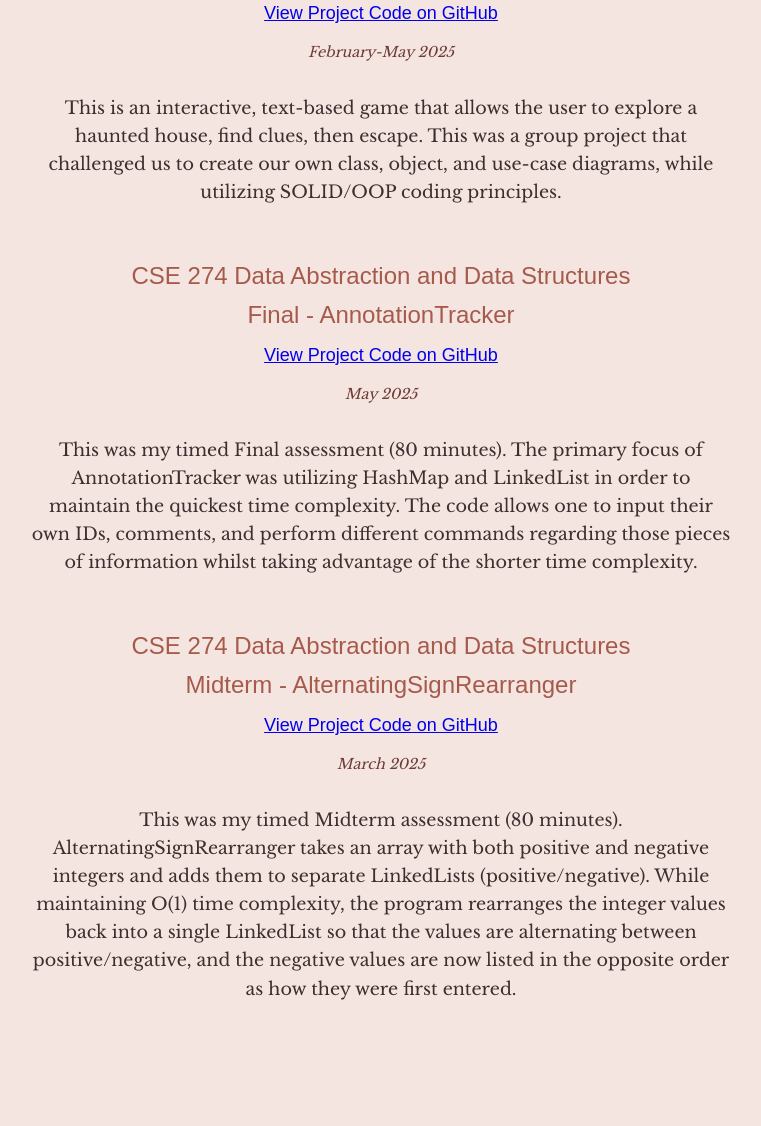
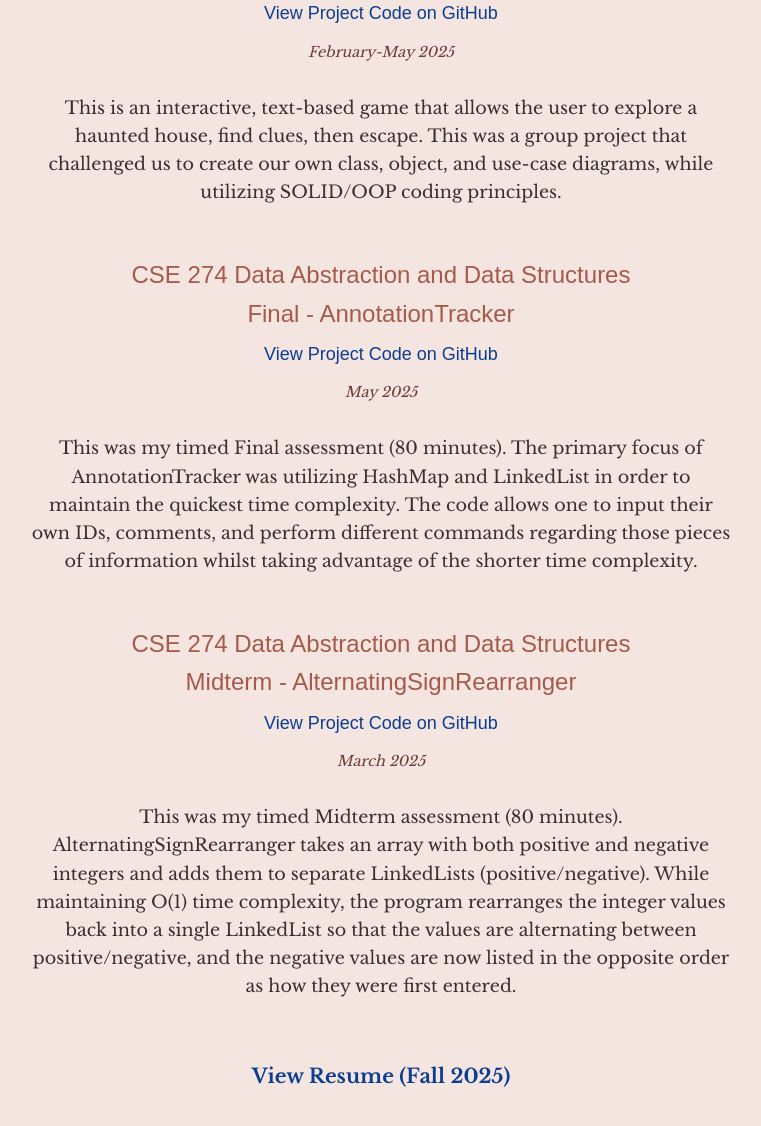
Before and after one commit to elenal2268/Elena-Levine, a plain HTML site: page index.html in a window 1280 px wide. Shown: the part 704-1830 px from the top of the page, without its empty margins (259-1020 px from the left). Before the commit the page ends 1757 px from the top, so only its background shows below. Drawn offline with nearby package versions, Linux system fonts and the light colour scheme; a web font is replaced by a local one.

Commit message:
added resume link to bottom

```diff
--- a/index.html
+++ b/index.html
@@ -62,8 +62,8 @@
     .profile-photo {
       display: block;
       margin: 0 auto 20px;
-      width: 250px;   /* adjust as needed */
-      height: auto;   /* keeps the rectangle ratio */
+      width: 250px;
+      height: auto;
       box-shadow: 0 4px 8px rgba(0,0,0,0.2);
     }
 
@@ -80,6 +80,31 @@
       color: #A65A4B;
       margin-top: 0;
     }
+
+    /* All links dark blue */
+    a {
+      color: #0B3D91; /* dark blue */
+      text-decoration: none;
+    }
+
+    a:hover {
+      text-decoration: underline;
+    }
+
+    .project-link {
+      font-size: 18px;
+      font-weight: normal;
+    }
+
+    .footer-link {
+      font-size: 20px;  /* slightly bigger than project links */
+      font-weight: bold;
+    }
+
+    /* Extra spacing for specific CSE 274 headings */
+    .spaced-heading {
+      margin-top: 50px;
+    }
   </style>
 </head>
 
@@ -95,14 +120,11 @@
 
   <div class="main-section">
     <h2>CSE 201 Intro to Software Engineering<br>Final Project - Haunted House Escape<br>
-    <span style="font-size: 18px;">
-    <a href="https://github.com/elenal2268/Haunted-House-Escape-Public.git" target="_blank">
+      <a href="https://github.com/elenal2268/Haunted-House-Escape-Public.git" target="_blank" class="project-link">
         View Project Code on GitHub
-    </span>
       </a>
     </h2>
     <p class="date">February-May 2025</p>
-
     <p>
       This is an interactive, text-based game that allows the user to
       explore a haunted house, find clues, then escape. This was a group
@@ -110,16 +132,12 @@
       diagrams, while utilizing SOLID/OOP coding principles.
     </p>
 
-    <br><br>
-    <h2>CSE 274 Data Abstraction and Data Structures<br>Final - AnnotationTracker<br>
-    <span style="font-size: 18px;">
-    <a href="https://github.com/elenal2268/CSE274-Public/tree/2d1cf7f998cfe5532e1d2cf262ab0f8c616292ed/Final" target="_blank">
+    <h2 class="spaced-heading">CSE 274 Data Abstraction and Data Structures<br>Final - AnnotationTracker<br>
+      <a href="https://github.com/elenal2268/CSE274-Public/tree/2d1cf7f998cfe5532e1d2cf262ab0f8c616292ed/Final" target="_blank" class="project-link">
         View Project Code on GitHub
-    </span>
       </a>
     </h2>
     <p class="date">May 2025</p>
-
     <p>
       This was my timed Final assessment (80 minutes). The primary focus of AnnotationTracker was utilizing
       HashMap and LinkedList in order to maintain the quickest time complexity. The code allows one to input
@@ -127,16 +145,12 @@
       taking advantage of the shorter time complexity.
     </p>
 
-    <br><br>
-    <h2>CSE 274 Data Abstraction and Data Structures<br>Midterm - AlternatingSignRearranger<br>
-    <span style="font-size: 18px;">
-    <a href="https://github.com/elenal2268/CSE274-Public/tree/d17805f23bd17003b9a2e3f79adb124aa32460e9/Midterm" target="_blank">
+    <h2 class="spaced-heading">CSE 274 Data Abstraction and Data Structures<br>Midterm - AlternatingSignRearranger<br>
+      <a href="https://github.com/elenal2268/CSE274-Public/tree/d17805f23bd17003b9a2e3f79adb124aa32460e9/Midterm" target="_blank" class="project-link">
         View Project Code on GitHub
-    </span>
       </a>
     </h2>
     <p class="date">March 2025</p>
-
     <p>
       This was my timed Midterm assessment (80 minutes). AlternatingSignRearranger takes an array with
       both positive and negative integers and adds them to separate LinkedLists (positive/negative).
@@ -145,5 +159,11 @@
       negative values are now listed in the opposite order as how they were first entered.
     </p>
   </div>
+
+  <footer style="text-align:center; margin: 40px 0;">
+    <a href="Resume Elena Levine - Fall 2025.pdf" target="_blank" class="footer-link">
+      View Resume (Fall 2025)
+    </a>
+  </footer>
 </body>
 </html>
```
Also changed, not shown: 2 other files. Lines whose indentation alone changed are shown as unchanged.
